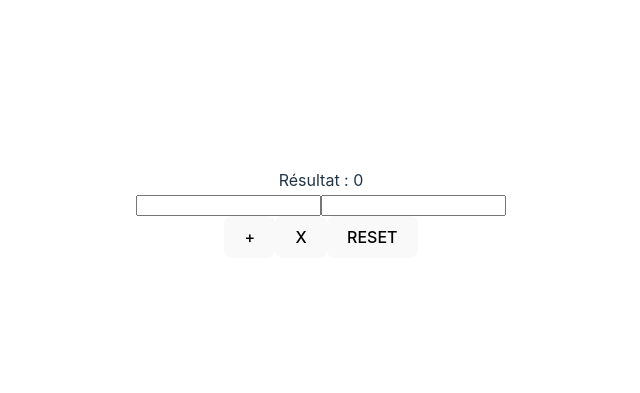
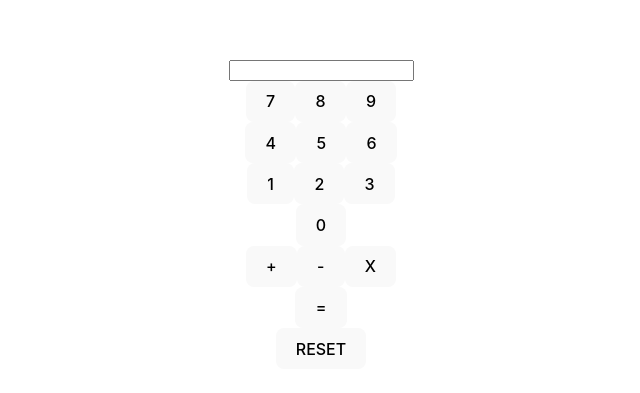
Before and after one commit to floriangarciasoto/3WA-React, a React (Vite) app in the folder calc-app/: page / in a window 1280 px wide. Shown: the part 187-580 px from the top of the page, without its empty margins (319-959 px from the left). Built offline with nearby package versions, Linux system fonts and the light colour scheme.

Commit message:
added real calculator

```diff
--- a/calc-app/src/component/Buttons/index.jsx
+++ b/calc-app/src/component/Buttons/index.jsx
@@ -5,26 +5,61 @@ const Buttons = () => {
     const {state,dispatch} = useCalcContext();
 
     const handleAdd = () => {
-        if (state.inputValue1.search(/^[0-9]+$/) === -1 || state.inputValue2.search(/^[0-9]+$/) === -1) {
+        // if (state.inputValue1.search(/^[0-9]+$/) === -1 || state.inputValue2.search(/^[0-9]+$/) === -1) {
+        //     dispatch({
+        //         type: 'setError',
+        //         payload: 'Erreur dans la saisie des nombres.'
+        //     })
+        //     return;
+        // }
+        // dispatch({
+        //     type: 'addNumbers'
+        // })
+        if (state.screen === '') {
             dispatch({
-                type: 'setError'
-            })
+                type: 'setError',
+                payload: 'Champ de saisie vide.'
+            });
             return;
         }
         dispatch({
-            type: 'addNumbers'
+            type: 'prepareAdd'
+        })
+    }
+
+    const handleMinus = () => {
+        if (state.screen === '') {
+            dispatch({
+                type: 'setError',
+                payload: 'Champ de saisie vide.'
+            });
+            return;
+        }
+        dispatch({
+            type: 'prepareSub'
         })
     }
 
     const handleMul = () => {
-        if (state.inputValue1.search(/^[0-9]+$/) === -1 || state.inputValue2.search(/^[0-9]+$/) === -1) {
+        // if (state.inputValue1.search(/^[0-9]+$/) === -1 || state.inputValue2.search(/^[0-9]+$/) === -1) {
+        //     dispatch({
+        //         type: 'setError',
+        //         payload: 'Erreur dans la saisie des nombres.'
+        //     })
+        //     return;
+        // }
+        // dispatch({
+        //     type: 'mulNumbers'
+        // })
+        if (state.screen === '') {
             dispatch({
-                type: 'setError'
-            })
+                type: 'setError',
+                payload: 'Champ de saisie vide.'
+            });
             return;
         }
         dispatch({
-            type: 'mulNumbers'
+            type: 'prepareMul'
         })
     }
 
@@ -34,11 +69,64 @@ const Buttons = () => {
         })
     }
 
+    const handleNum = (e) => {
+        dispatch({
+            type: 'changeScreen',
+            payload: e.target.getAttribute('num')
+        })
+    }
+
+    const handleEquals = () => {
+        if (state.operationPrepare === '') {
+            dispatch({
+                type: 'setError',
+                payload: 'Aucune opération entrée avant.'
+            });
+            return;
+        }
+        if (state.screen === '') {
+            dispatch({
+                type: 'setError',
+                payload: 'Champ de saisie vide.'
+            });
+            return;
+        }
+        dispatch({
+            type: 'setResult'
+        })
+    }
+
     return (
         <>
-            <button onClick={handleAdd}>+</button>
-            <button onClick={handleMul}>X</button>
-            <button onClick={handleReset}>RESET</button>
+            <div>
+                <button onClick={handleNum} num={7}>7</button>
+                <button onClick={handleNum} num={8}>8</button>
+                <button onClick={handleNum} num={9}>9</button>
+            </div>
+            <div>
+                <button onClick={handleNum} num={4}>4</button>
+                <button onClick={handleNum} num={5}>5</button>
+                <button onClick={handleNum} num={6}>6</button>
+            </div>
+            <div>
+                <button onClick={handleNum} num={1}>1</button>
+                <button onClick={handleNum} num={2}>2</button>
+                <button onClick={handleNum} num={3}>3</button>
+            </div>
+            <div>
+                <button onClick={handleNum} num={0}>0</button>
+            </div>
+            <div>
+                <button onClick={handleAdd}>+</button>
+                <button onClick={handleMinus}>-</button>
+                <button onClick={handleMul}>X</button>
+            </div>
+            <div>
+              <button onClick={handleEquals}>=</button>
+            </div>
+            <div>
+              <button onClick={handleReset}>RESET</button>
+            </div>
         </>
     )
 }
--- a/calc-app/src/component/Inputs/index.jsx
+++ b/calc-app/src/component/Inputs/index.jsx
@@ -2,27 +2,29 @@ import { useCalcContext } from "../../context/useCalcContext";
 
 const Inputs = () => {
 
-    const {state, dispatch} = useCalcContext();
+    // const {state, dispatch} = useCalcContext();
+    const {state} = useCalcContext();
 
-    const handleChangeNumber1 = (e) => {
-        dispatch({
-            type: 'changeNumber1',
-            payload: e.target.value
-        })
-    }
+    // const handleChangeNumber1 = (e) => {
+    //     dispatch({
+    //         type: 'changeNumber1',
+    //         payload: e.target.value
+    //     })
+    // }
 
-    const handleChangeNumber2 = (e) => {
-        dispatch({
-            type: 'changeNumber2',
-            payload: e.target.value
-        })
-    }
+    // const handleChangeNumber2 = (e) => {
+    //     dispatch({
+    //         type: 'changeNumber2',
+    //         payload: e.target.value
+    //     })
+    // }
 
     return (
         <>
         <div>
-            <input type="text" value={state.inputValue1} onChange={handleChangeNumber1}/>
-            <input type="text" value={state.inputValue2} onChange={handleChangeNumber2}/>
+            {/* <input type="text" value={state.inputValue1} onChange={handleChangeNumber1}/> */}
+            {/* <input type="text" value={state.inputValue2} onChange={handleChangeNumber2}/> */}
+            <input type="text" value={state.screen} onChange={() => {}} />
         </div>
         </>
     )
--- a/calc-app/src/component/Result/index.jsx
+++ b/calc-app/src/component/Result/index.jsx
@@ -4,22 +4,22 @@ import { useCalcContext } from "../../context/useCalcContext";
 const Result = () => {
     const {state, dispatch} = useCalcContext();
 
-    useEffect(() => {
-        if (state.result !== null && state.result !== undefined && state.result !== 0) {
-            dispatch({
-                type: 'incrementOperations'
-            });
-        }
-    }, [state.result]);
+    // useEffect(() => {
+    //     if (state.result !== null && state.result !== undefined && state.result !== 0) {
+    //         dispatch({
+    //             type: 'incrementOperations'
+    //         });
+    //     }
+    // }, [state.result]);
 
     return (
         <>
-            <div>Résultat : {state.result}</div>
+            {/* <div>Résultat : {state.result}</div> */}
             {
-                state.operations === 10 && <div>Vous avez fait 10 opérations.</div>
+                // state.operations === 10 && <div>Vous avez fait 10 opérations.</div>
             }
             {
-                state.error === true && <div style={{color:'red'}}>Erreur dans la saisie des nombres.</div>
+                state.error !== '' && <div style={{color:'red'}}>{state.error}</div>
             }
         </>
     );
--- a/calc-app/src/reducers/useCalcReducer.jsx
+++ b/calc-app/src/reducers/useCalcReducer.jsx
@@ -1,50 +1,90 @@
 import { useReducer } from "react";
 
 const calcBaseState = {
-    inputValue1: '',
-    inputValue2: '',
+    // inputValue1: '',
+    // inputValue2: '',
+    screen: '',
+    numPrepare: 0,
+    operationPrepare: '',
     result: 0,
     operations: 0,
-    error: false
+    error: ''
 }
 
 const calcReducer = (state,action) => {
     switch(action.type) {
-        case 'changeNumber1':
+        // case 'changeNumber1':
+        //     return {
+        //         ...state,
+        //         inputValue1: action.payload,
+        //         error: false
+        //     }
+        // case 'changeNumber2':
+        //     return {
+        //         ...state,
+        //         inputValue2: action.payload,
+        //         error: false
+        //     }
+        case 'changeScreen':
             return {
                 ...state,
-                inputValue1: action.payload,
-                error: false
+                error: '',
+                screen: state.screen + action.payload
             }
-        case 'changeNumber2':
+        // case 'addNumbers':
+        //     return {
+        //         ...state,
+        //         result: parseInt(state.inputValue1) + parseInt(state.inputValue2)
+        //     }
+
+        // case 'mulNumbers':
+        //     return {
+        //         ...state,
+        //         result: parseInt(state.inputValue1) * parseInt(state.inputValue2)
+        //     }
+        case 'prepareAdd':
             return {
                 ...state,
-                inputValue2: action.payload,
-                error: false
+                screen: '',
+                numPrepare: parseInt(state.screen),
+                operationPrepare: 'add'
             }
-        case 'addNumbers':
+        case 'prepareSub':
             return {
                 ...state,
-                result: parseInt(state.inputValue1) + parseInt(state.inputValue2)
+                screen: '',
+                numPrepare: parseInt(state.screen),
+                operationPrepare: 'sub'
             }
-
-        case 'mulNumbers':
+        case 'prepareMul':
             return {
                 ...state,
-                result: parseInt(state.inputValue1) * parseInt(state.inputValue2)
+                screen: '',
+                numPrepare: parseInt(state.screen),
+                operationPrepare: 'mul'
             }
-        case 'incrementOperations':
-            console.log('inc');
+        case 'setResult':
+            let result = parseInt(state.numPrepare) + parseInt(state.screen);
+            if (state.operationPrepare === 'sub')
+                result = parseInt(state.numPrepare) - parseInt(state.screen);
+            else if (state.operationPrepare === 'mul')
+                result = parseInt(state.numPrepare) * parseInt(state.screen);
             return {
                 ...state,
-                operations: state.operations < 10 ? state.operations + 1 : 0
+                screen: result,
+                numPrepare: 0,
+                operationPrepare: ''
             }
+        // case 'incrementOperations':
+        //     return {
+        //         ...state,
+        //         operations: state.operations < 10 ? state.operations + 1 : 0
+        //     }
         case 'setError':
             return {
                 ...state,
-                error: true
+                error: action.payload
             }
-
         case 'reset':
             return calcBaseState
 
```
